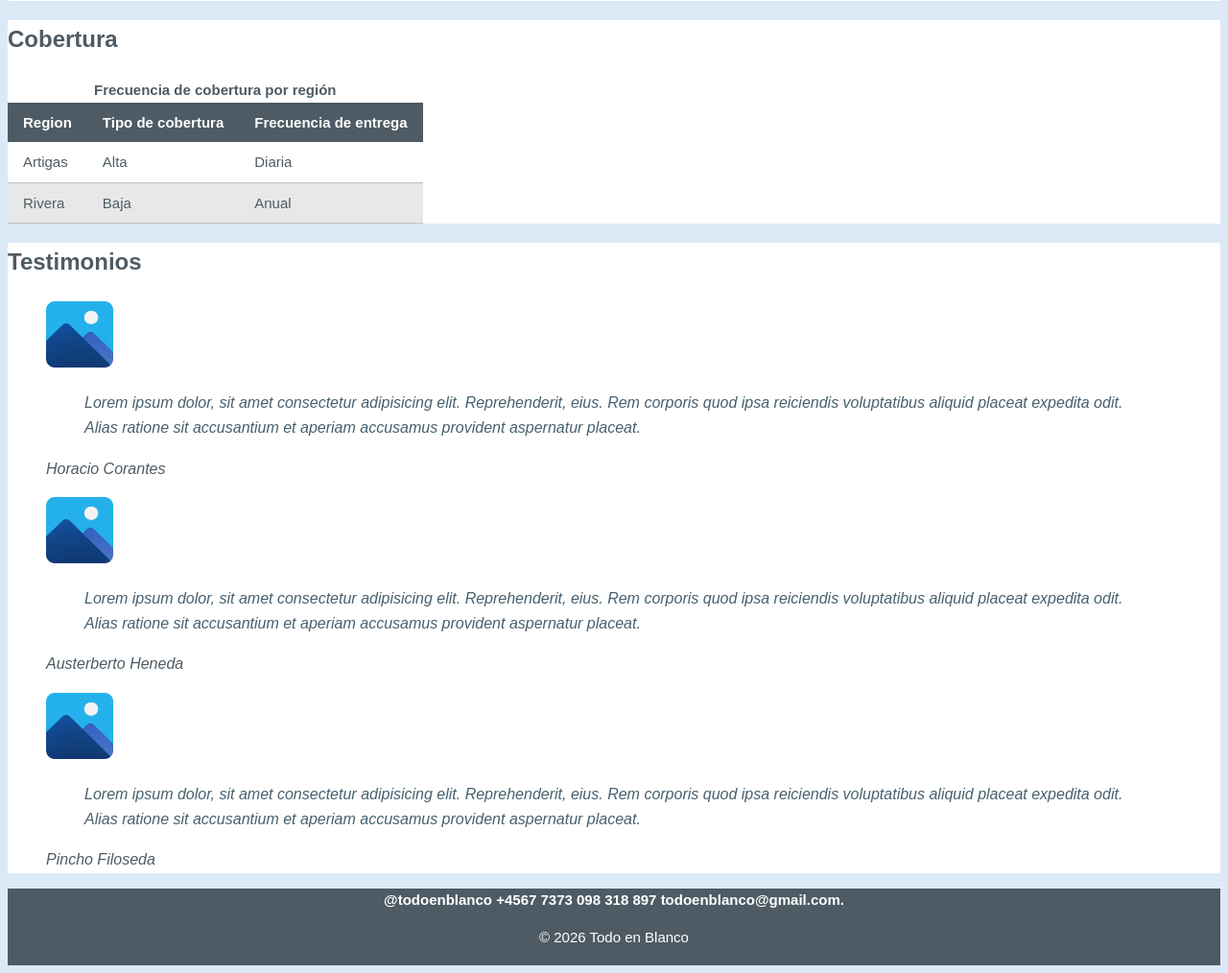
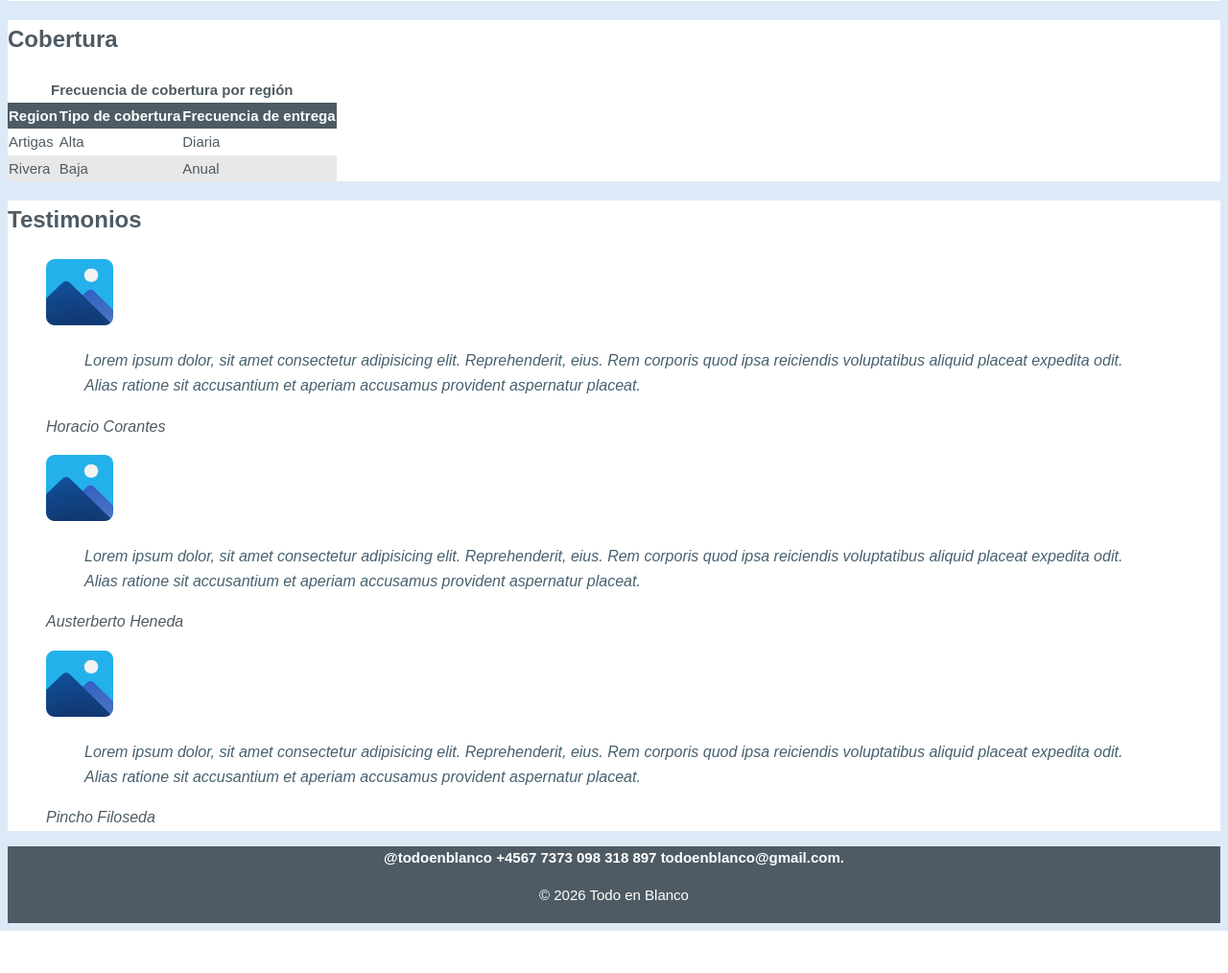
Before and after one commit to sideW-Nico/sistema-elvis-tek, a PHP site: page / in a window 1280 px wide. Shown: the part 601-1615 px from the top of the page at 96% size. After the commit the page ends 1571 px from the top, so only its background shows below. Run offline with PHP 8.4, Linux system fonts and the light colour scheme.

Commit message:
feat: Ajustando funcionalidades

```diff
--- a/proyecto/assets/css/global.css
+++ b/proyecto/assets/css/global.css
@@ -1,8 +1,8 @@
 :root {
-  --blancoPuro: #ffffff;
-  --blancoCristal:  #dceaf8;
+  --blancoPuro:   #ffffff;
+  --blancoCristal:#dceaf8;
   --gris:         #c0c0c0;
-  --grisClaro:         #ebebeb;
+  --grisClaro:    #ebebeb;
   --amarillo:     #eeb906;
   --oscuro:       #4e5b64;
   --medio:        #47606f;
@@ -77,13 +77,7 @@ caption {
 th {
   background-color: var(--oscuro);
   color: var(--blancoPuro);
-  padding: 8px 16px;
   text-align: left;
-}
-
-td {
-  padding: 8px 16px;
-  border-bottom: 1px solid var(--gris);
 }
 
 tr:nth-child(even) td {
--- a/proyecto/index.html
+++ b/proyecto/index.html
@@ -26,11 +26,11 @@
         </nav>
     </header>
     <main>
-        <section class="presentacion">
+        <section class="seccionPresentacion">
             <h2>Distribuidora mayorista en el norte del país</h2>
             <p>Mientras otros lo esconden nosotros lo facturamos</p>
         </section>
-        <section class="propuestaDeValor">
+        <section class="seccionPropuestaDeValor">
             <h2>¿Por qué elegirnos?</h2>
             <p>
                 Lorem ipsum dolor sit amet, consectetur adipisicing elit. Dolorem, fugiat, maiores minima velit
@@ -40,7 +40,7 @@
                 totam ex voluptatem! Dicta?
             </p>
         </section>
-        <section class="productos">
+        <section class="seccionProductos">
             <h2>Productos</h2>
             <ul class="listaProductos">
                 <li>
@@ -63,7 +63,7 @@
                 </li>
             </ul>
         </section>
-        <section class="coberturaDeEmpresa">
+        <section class="seccionCoberturaDeEmpresa">
             <h2>Cobertura</h2>
             <table>
                 <caption>Frecuencia de cobertura por región</caption>
@@ -88,7 +88,7 @@
                 </tbody>
             </table>
         </section>
-        <section class="testimoniosDeClientes">
+        <section class="seccionTestimoniosDeClientes">
             <h2>Testimonios</h2>
 
             <figure class="testimonio">
```
